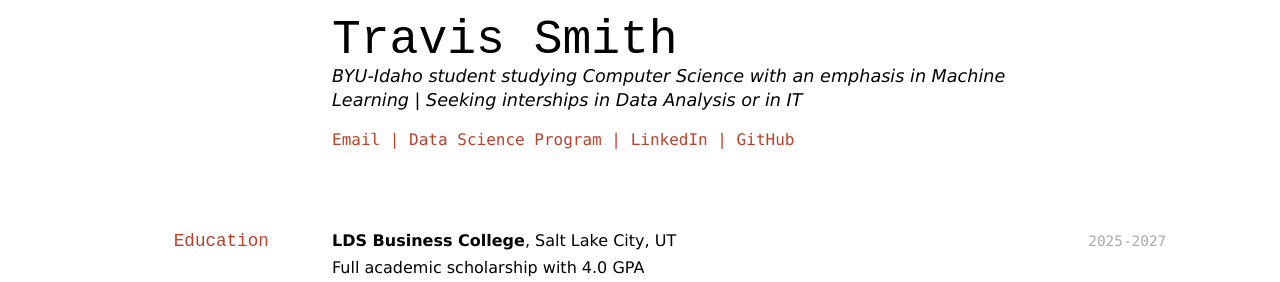
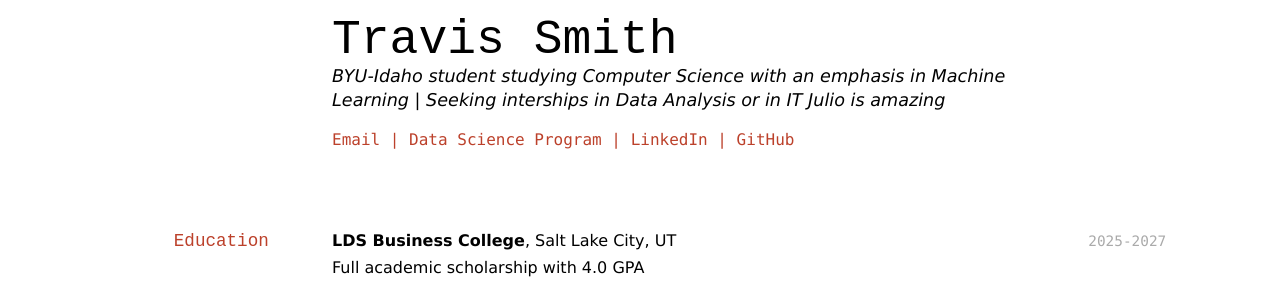
Before and after one commit to travis7smith/smith_resume, a Jekyll site: the page built from docs/index.md, in a window 1280 px wide. Shown: the top 282 px of the page. Built offline with Jekyll 4.4.1, drawn with Linux system fonts in a browser that asks for light colours.

Commit message:
My changes

```diff
--- a/docs/index.md
+++ b/docs/index.md
@@ -4,7 +4,7 @@ title: Travis Smith's Resume
 ---
 # Travis Smith
 BYU-Idaho student studying Computer Science with an emphasis in Machine Learning | Seeking interships in Data Analysis or in IT
-
+Julio is amazing
 <div id="webaddress">
 <a href="smi16037@byui.edu">Email</a>
 | <a href="https://byuidatascience.github.io/development.html">Data Science Program</a>
```
